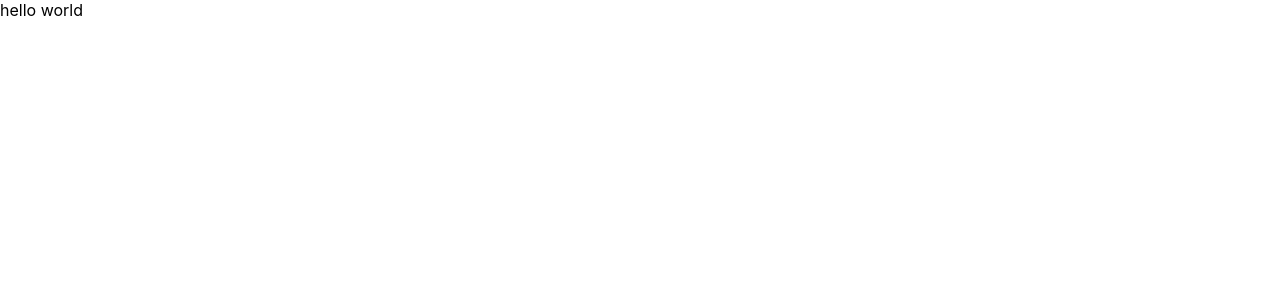
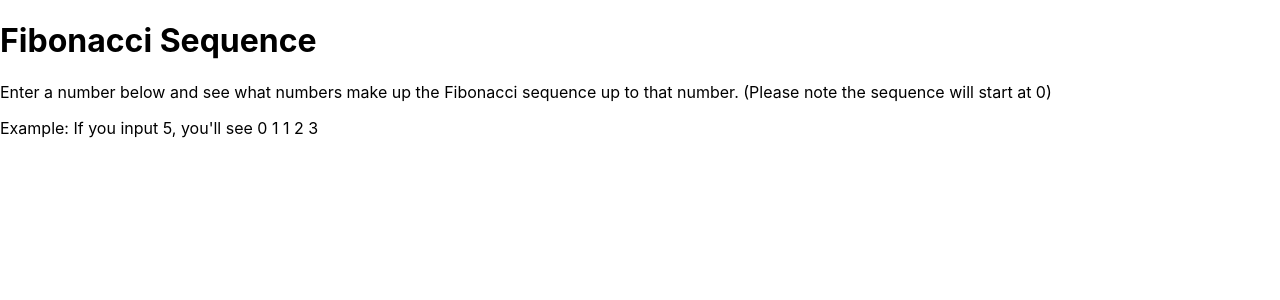
Before and after one commit to cadams8238/Fibonacci_App, a React (Create React App) app: page / in a window 1280 px wide. Shown: the top 300 px of the page. Built offline with nearby package versions, Linux system fonts and the light colour scheme.

Commit message:
added content to App component explaining to the user what to do with the app

```diff
--- a/src/components/App.js
+++ b/src/components/App.js
@@ -2,7 +2,16 @@ import React, { Component } from "react";
 
 class App extends Component {
 	render() {
-		return <div>hello world</div>;
+		return (
+			<div>
+				<h1>Fibonacci Sequence</h1>
+				<p>
+					Enter a number below and see what numbers make up the Fibonacci
+					sequence up to that number. (Please note the sequence will start at 0)
+				</p>
+				<p>Example: If you input 5, you'll see 0 1 1 2 3</p>
+			</div>
+		);
 	}
 }
 
```
